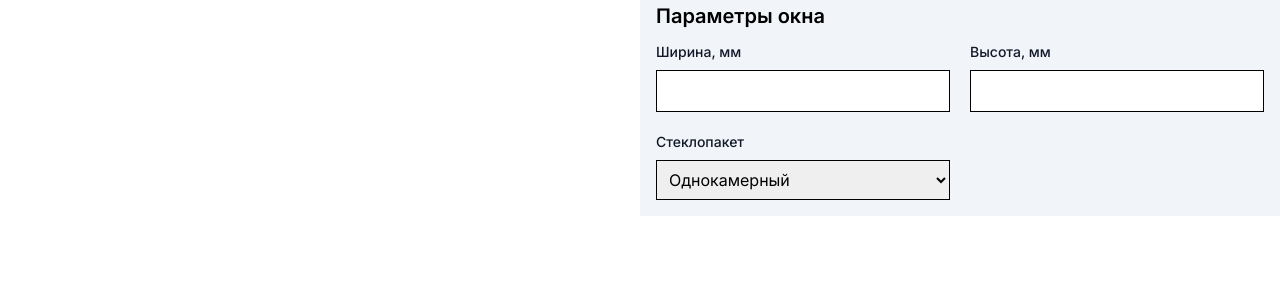
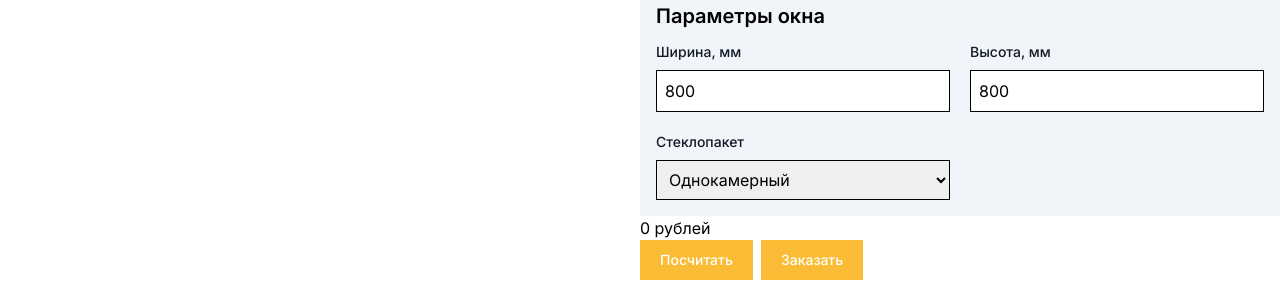
Before and after one commit to lloopy123123543/NextJs, a Next.js app in the folder front/: page / in a window 1280 px wide. Shown: the part 2555-2840 px from the top of the page. Before the commit the page ends 2771 px from the top, so only its background shows below. Built offline with nearby package versions, Linux system fonts and the light colour scheme.

Commit message:
calculations

```diff
--- a/front/app/calculator.js
+++ b/front/app/calculator.js
@@ -1,5 +1,5 @@
 "use client";
-import React, { Component, useRef } from "react";
+import React, { Component, useRef, useState, useEffect } from "react";
 
 function Calculator() {
   let type = useRef(1);
@@ -7,7 +7,9 @@ function Calculator() {
   let s_stvorka2 = useRef();
   let s_stvorka3 = useRef();
   let s_camera = useRef();
-
+  let height = useRef();
+  let width = useRef();
+  const [summ, setSumm] = useState(0)
 
   function typeCheck(e) {
     let window = document.getElementById("window")
@@ -42,7 +44,6 @@ function Calculator() {
   }
 
   function selectorCheck(e){
-
     console.log("selectorCheck");
     // if(s_stvorka2.current.value > 1){
     //   type.current = 2
@@ -51,13 +52,87 @@ function Calculator() {
     // }
   }
 
+  function SendCalculate(){
+    fetch('https://api.github.com/repos/javascript-tutorial/en.javascript.info/commits',{
+      method: 'POST',
+      headers: {
+        'Content-Type': 'application/json;charset=utf-8'
+      },
+      body: {
+        stvorka1: s_stvorka1.current,
+        stvorka2: s_stvorka2.current,
+        stvorka3: s_stvorka3.current,
+        height: height.current,
+        weight: width.current,
+        steklopacket: s_camera.current,
 
+      }
+    })
+    .then(response => response.json())
+    .then(data => console.log(data));
 
+  }
 
+  function calculate(){
 
+    let calculate_stvorka1 = 400;
+    let calculate_stvorka2 = 400;
+    let calculate_stvorka3 = 400;
+    let stvorka2 = document.getElementById("stvorka2");
+    let stvorka3 = document.getElementById("stvorka3");
+    let sizes = (height.current.value + width.current.value)
+
+    const calculateCameraMap = {
+      1: 0.00002,
+      2: 0.00005,
+      3: 0.00008
+    }
+    let calculate_camera = calculateCameraMap[s_camera.current.value]
+
+    setSumm(Math.round((calculate_stvorka1 + sizes) * calculate_camera));
+
+    if(stvorka2.value > 1){
+      setSumm(Math.round((calculate_stvorka1 + calculate_stvorka2 + sizes) * calculate_camera));
+    }
+    if(stvorka3.value > 1){
+      setSumm(Math.round((calculate_stvorka1 + calculate_stvorka2 + calculate_stvorka3 + sizes) * calculate_camera));
+    }
+  }
 
   return (
+
     <div className="container mx-auto w-full grid grid-cols-2">
+      <div id="defaultModal" tabindex="-1" aria-hidden="true" class="fixed top-0 left-0 right-0 z-50 hidden w-full p-4 overflow-x-hidden overflow-y-auto md:inset-0 h-[calc(100%-1rem)] max-h-full">
+    <div class="relative w-full max-w-2xl max-h-full">
+
+        <div class="relative bg-white rounded-lg shadow dark:bg-gray-700">
+
+            <div class="flex items-start justify-between p-4 border-b rounded-t dark:border-gray-600">
+                <h3 class="text-xl font-semibold text-gray-900 dark:text-white">
+                    Terms of Service
+                </h3>
+                <button type="button" class="text-gray-400 bg-transparent hover:bg-gray-200 hover:text-gray-900 rounded-lg text-sm p-1.5 ml-auto inline-flex items-center dark:hover:bg-gray-600 dark:hover:text-white" data-modal-hide="defaultModal">
+                    <svg aria-hidden="true" class="w-5 h-5" fill="currentColor" viewBox="0 0 20 20" xmlns="http://www.w3.org/2000/svg"><path fill-rule="evenodd" d="M4.293 4.293a1 1 0 011.414 0L10 8.586l4.293-4.293a1 1 0 111.414 1.414L11.414 10l4.293 4.293a1 1 0 01-1.414 1.414L10 11.414l-4.293 4.293a1 1 0 01-1.414-1.414L8.586 10 4.293 5.707a1 1 0 010-1.414z" clip-rule="evenodd"></path></svg>
+                    <span class="sr-only">Close modal</span>
+                </button>
+            </div>
+
+            <div class="p-6 space-y-6">
+                <p class="text-base leading-relaxed text-gray-500 dark:text-gray-400">
+                    With less than a month to go before the European Union enacts new consumer privacy laws for its citizens, companies around the world are updating their terms of service agreements to comply.
+                </p>
+                <p class="text-base leading-relaxed text-gray-500 dark:text-gray-400">
+                    The European Union’s General Data Protection Regulation (G.D.P.R.) goes into effect on May 25 and is meant to ensure a common set of data rights in the European Union. It requires organizations to notify users as soon as possible of high-risk data breaches that could personally affect them.
+                </p>
+            </div>
+
+            <div class="flex items-center p-6 space-x-2 border-t border-gray-200 rounded-b dark:border-gray-600">
+                <button data-modal-hide="defaultModal" type="button" class="text-white bg-blue-700 hover:bg-blue-800 focus:ring-4 focus:outline-none focus:ring-blue-300 font-medium rounded-lg text-sm px-5 py-2.5 text-center dark:bg-blue-600 dark:hover:bg-blue-700 dark:focus:ring-blue-800">I accept</button>
+                <button data-modal-hide="defaultModal" type="button" class="text-gray-500 bg-white hover:bg-gray-100 focus:ring-4 focus:outline-none focus:ring-blue-300 rounded-lg border border-gray-200 text-sm font-medium px-5 py-2.5 hover:text-gray-900 focus:z-10 dark:bg-gray-700 dark:text-gray-300 dark:border-gray-500 dark:hover:text-white dark:hover:bg-gray-600 dark:focus:ring-gray-600">Decline</button>
+            </div>
+        </div>
+    </div>
+</div>
       <div className="p-10">
         <img id="window" src="https://www.veka.ru/api-site/calculator/picture?sash_types[0]=3&window_type_id=1"></img>
       </div>
@@ -178,13 +253,13 @@ function Calculator() {
               <div className="block mb-2 text-sm font-medium text-gray-900">
                 Ширина, мм
               </div>
-              <input className="p-2 border border-black w-full"></input>
+              <input type="number" defaultValue='800' ref={width} className="p-2 border border-black w-full"></input>
             </div>
             <div>
               <div className="block mb-2 text-sm font-medium text-gray-900">
                 Высота, мм
               </div>
-              <input className="p-2 border border-black w-full"></input>
+              <input type="number" defaultValue='800' ref={height} className="p-2 border border-black w-full"></input>
             </div>
 
             <div>
@@ -204,7 +279,13 @@ function Calculator() {
             </div>
           </div>
         </div>
+        <div>{summ} рублей</div>
+       <div>
+       <button type="button" onClick={calculate} class="text-white bg-Main hover:bg-yellow-500 focus:outline-none focus:ring-4 focus:ring-yellow-300 font-medium text-sm px-5 py-2.5 text-center mr-2 mb-2 dark:focus:ring-yellow-900">Посчитать</button>
+       <button type="button" onClick={SendCalculate} class="text-white bg-Main hover:bg-yellow-500 focus:outline-none focus:ring-4 focus:ring-yellow-300 font-medium text-sm px-5 py-2.5 text-center mr-2 mb-2 dark:focus:ring-yellow-900">Заказать</button>
+       </div>
       </div>
+
     </div>
   );
 }
```
